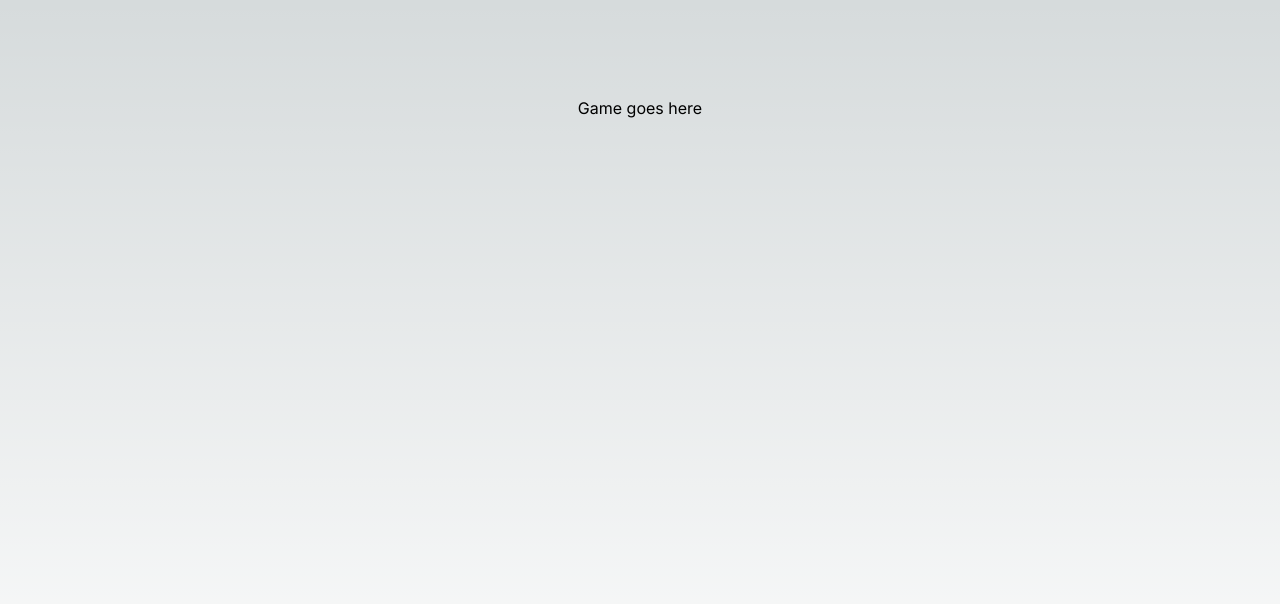
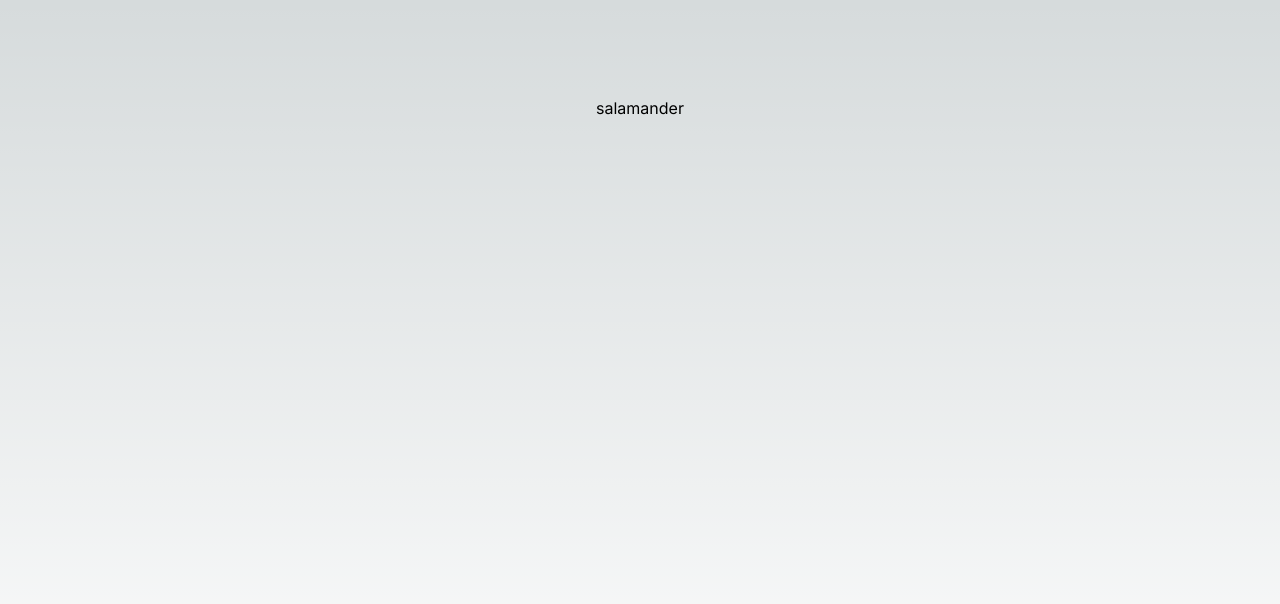
Before and after one commit to Anderson-Vasques/hangman-assessment, a Next.js app: page / in a window 1280 px wide. Shown: the top 604 px of the page. Built offline with nearby package versions, Linux system fonts and the light colour scheme.

Commit message:
Adding real implementation to getRamdomWord

```diff
--- a/app/components/Game.tsx
+++ b/app/components/Game.tsx
@@ -1,5 +1,6 @@
-import { getRandomWord } from '../core/hangman';
+import { getRandomWord, difficulties } from '../core/hangman';
+
 
 export const Game = () => {
-  return <div> Game goes here </div>;
+  return <div> { getRandomWord(difficulties[2])} </div>;
 };
--- a/app/core/hangman.ts
+++ b/app/core/hangman.ts
@@ -1 +1,56 @@
-export const getRandomWord = () => 'Foobar';
+export type DifficultyLevel = "easy" | "medium" | "hard";
+export const difficulties: DifficultyLevel[] = ["easy", "medium", "hard"];
+
+export const MAX_CHANCES = 6;
+
+export const getRandomDifficulty = (): DifficultyLevel => difficulties[Math.floor(Math.random() * difficulties.length)];
+
+export const wordsByDifficulty: Record<DifficultyLevel, string[]> = {
+    easy: [
+        "cat",
+        "dog",
+        "cow",
+        "fox",
+        "rat",
+        "bat",
+        "pig",
+        "ant",
+        "bee",
+        "owl"
+    ],
+    medium: [
+        "zebra",
+        "horse",
+        "tiger",
+        "snake",
+        "sheep",
+        "eagle",
+        "camel",
+        "goose",
+        "monkey",
+        "panda",
+    ],
+    hard: [
+        "chameleon",
+        "hippopotamus",
+        "orangutan",
+        "porcupine",
+        "armadillo",
+        "caterpillar",
+        "rhinoceros",
+        "platypus",
+        "albatross",
+        "salamander"
+    ]
+};
+
+export const getRandomWord = (difficulty?: DifficultyLevel): string => {
+    if (!difficulty) {
+        difficulty = getRandomDifficulty();
+    }
+    const words = wordsByDifficulty[difficulty];
+    if (!words) {
+        throw new Error(`No words found for difficulty level: ${difficulty}`);
+    }
+    return words[Math.floor(Math.random() * words.length)];
+};
```
